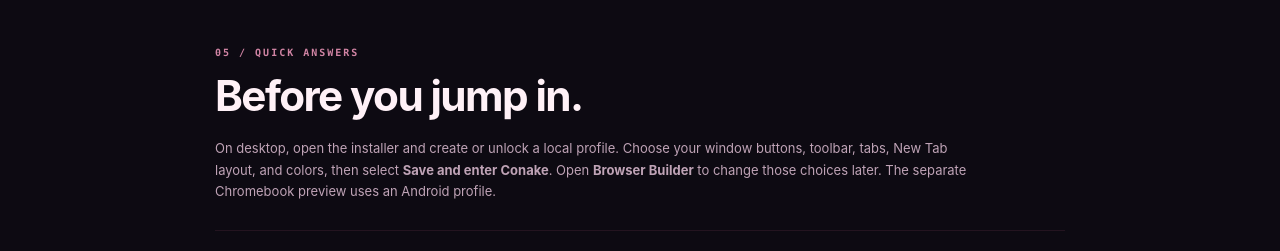
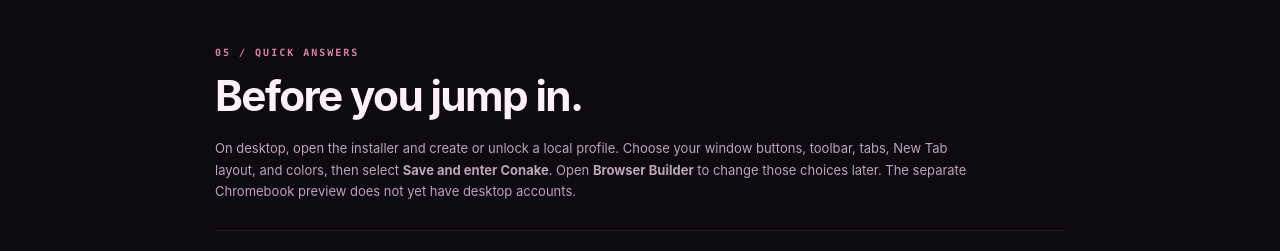
Before and after one commit to menacing-aura/Conake-Browser, a plain HTML site: page index.html in a window 1280 px wide. Shown: the part 2920-3171 px from the top of the page. Drawn offline with Linux system fonts and the light colour scheme.

```diff
--- a/index.html
+++ b/index.html
@@ -115,7 +115,7 @@
     <section id="help" class="section help" aria-labelledby="help-title">
       <p class="eyebrow">05 / QUICK ANSWERS</p>
       <h2 id="help-title">Before you jump in.</h2>
-      <p class="section-intro">On desktop, open the installer and create or unlock a local profile. Choose your window buttons, toolbar, tabs, New Tab layout, and colors, then select <strong>Save and enter Conake</strong>. Open <strong>Browser Builder</strong> to change those choices later. The separate Chromebook preview uses an Android profile.</p>
+      <p class="section-intro">On desktop, open the installer and create or unlock a local profile. Choose your window buttons, toolbar, tabs, New Tab layout, and colors, then select <strong>Save and enter Conake</strong>. Open <strong>Browser Builder</strong> to change those choices later. The separate Chromebook preview does not yet have desktop accounts.</p>
       <details><summary>How do extensions work?</summary><p>Open Extensions in Conake to review an extension’s source and website access before installing it. Enable extension mode, then lock and sign in again. The first format supports JavaScript and CSS content scripts for HTTP/HTTPS websites; it does not install arbitrary Chrome Web Store packages. Creators are not automatically reviewed.</p></details>
 <details id="favorites-help"><summary>How do I add shortcuts and favorite pages?</summary><p>On New Tab, choose <strong>+ Add shortcut</strong> to save a website link. A tile’s <strong>⋯</strong> button edits its name or address, or removes it. You can save up to 16 shortcuts.</p><p>Click the address-bar star or press <strong>Ctrl/Command+D</strong> to save the current page. The eight newest bookmarks appear on New Tab. Choose <strong>View all bookmarks</strong>, <strong>Ctrl/Command+B</strong> or <strong>Ctrl/Command+Shift+O</strong> to add, edit, search or remove favorites. Press <strong>F1</strong> for the keyboard guide. Favorites and shortcuts stay in your encrypted local profile; existing bookmarks are preserved.</p></details>
 <details><summary>How do I copy and paste?</summary><p>Right-click, or use a two-finger click on your trackpad, to open the context menu. Text fields offer Cut, Copy, Paste, Paste as Plain Text, Undo, Redo and Select All where available. You can also click <strong>Edit ▾</strong> beside Lock. It uses the page or browser field you last focused.</p><p>Keyboard shortcuts work too: Ctrl+C copies, Ctrl+X cuts, Ctrl+V pastes and Ctrl+A selects all. Use Command on Mac.</p></details>
```
